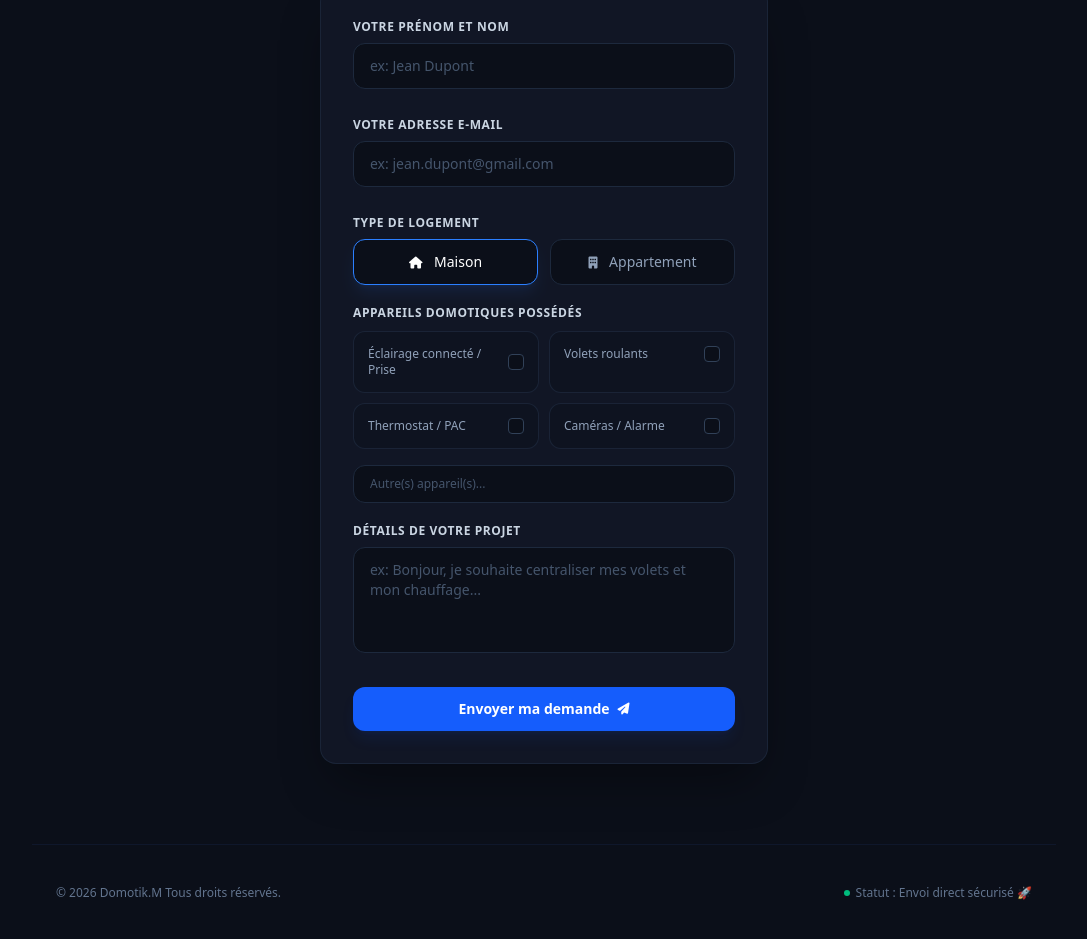
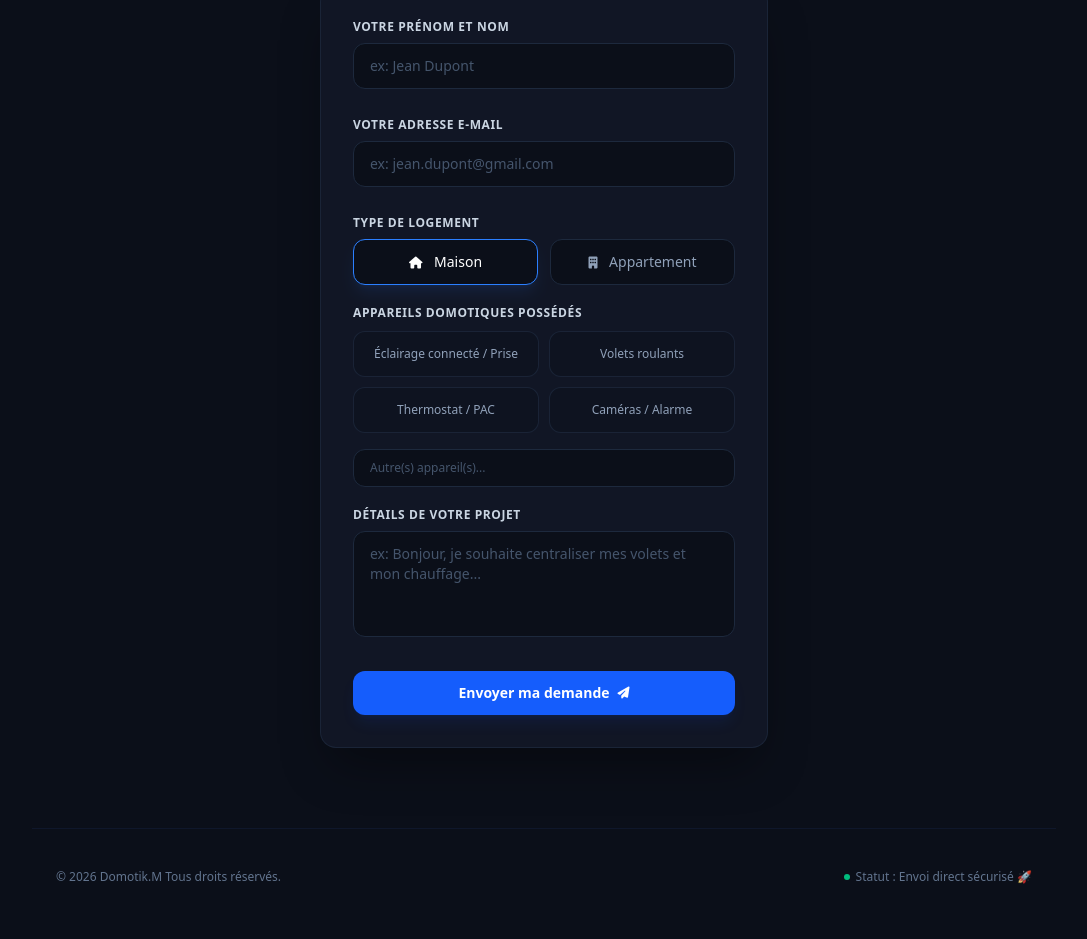
Before and after one commit to Maxence-Csnt/mon-site, a plain HTML site: page index.html in a window 1280 px wide. Shown: the part 1550-2489 px from the top of the page, without its empty margins (96-1183 px from the left). Drawn offline with nearby package versions, Linux system fonts and the light colour scheme.

Commit message:
Refactor checkbox labels for better layout

```diff
--- a/index.html
+++ b/index.html
@@ -132,53 +132,33 @@
                     </div>
                 </div>
 
-                <!-- 💡 Appareils domotiques possédés (VERSION STYLÉE) -->
+                <!-- 💡 Appareils domotiques possédés (VERSION PURÉE & CENTRÉE) -->
                 <div class="space-y-2.5">
                     <label class="block text-xs font-semibold text-slate-300 uppercase tracking-wider">Appareils domotiques possédés</label>
                     <div class="grid grid-cols-2 gap-2.5 text-xs">
 
                         <!-- Case 1 -->
-                        <label class="relative flex flex-col justify-between p-3.5 rounded-xl bg-[#0B0F19]/40 border border-slate-800/80 cursor-pointer select-none transition-all duration-200 group hover:border-slate-700 has-[:checked]:bg-blue-600/5 has-[:checked]:border-blue-500 has-[:checked]:shadow-lg has-[:checked]:shadow-blue-500/5">
+                        <label class="relative flex items-center justify-center p-3.5 rounded-xl bg-[#0B0F19]/40 border border-slate-800/80 cursor-pointer select-none transition-all duration-200 group hover:border-slate-700 text-center has-[:checked]:bg-blue-600/5 has-[:checked]:border-blue-500 has-[:checked]:shadow-lg has-[:checked]:shadow-blue-500/5">
                             <input type="checkbox" name="appareils" value="Éclairage" class="sr-only peer">
-                            <div class="flex items-center justify-between w-full">
-                                <span class="text-slate-400 font-medium group-hover:text-slate-300 peer-checked:text-white transition-colors">Éclairage connecté / Prise</span>
-                                <div class="w-4 h-4 rounded border border-slate-700 flex items-center justify-center bg-[#0B0F19] text-[10px] text-transparent peer-checked:bg-blue-500 peer-checked:border-blue-500 peer-checked:text-white transition-all shrink-0 ml-2">
-                                    <i class="fa-solid fa-check"></i>
-                                </div>
-                            </div>
+                            <span class="text-slate-400 font-medium group-hover:text-slate-300 peer-checked:text-white transition-colors">Éclairage connecté / Prise</span>
                         </label>
 
                         <!-- Case 2 -->
-                        <label class="relative flex flex-col justify-between p-3.5 rounded-xl bg-[#0B0F19]/40 border border-slate-800/80 cursor-pointer select-none transition-all duration-200 group hover:border-slate-700 has-[:checked]:bg-blue-600/5 has-[:checked]:border-blue-500 has-[:checked]:shadow-lg has-[:checked]:shadow-blue-500/5">
+                        <label class="relative flex items-center justify-center p-3.5 rounded-xl bg-[#0B0F19]/40 border border-slate-800/80 cursor-pointer select-none transition-all duration-200 group hover:border-slate-700 text-center has-[:checked]:bg-blue-600/5 has-[:checked]:border-blue-500 has-[:checked]:shadow-lg has-[:checked]:shadow-blue-500/5">
                             <input type="checkbox" name="appareils" value="Volets" class="sr-only peer">
-                            <div class="flex items-center justify-between w-full">
-                                <span class="text-slate-400 font-medium group-hover:text-slate-300 peer-checked:text-white transition-colors">Volets roulants</span>
-                                <div class="w-4 h-4 rounded border border-slate-700 flex items-center justify-center bg-[#0B0F19] text-[10px] text-transparent peer-checked:bg-blue-500 peer-checked:border-blue-500 peer-checked:text-white transition-all shrink-0 ml-2">
-                                    <i class="fa-solid fa-check"></i>
-                                </div>
-                            </div>
+                            <span class="text-slate-400 font-medium group-hover:text-slate-300 peer-checked:text-white transition-colors">Volets roulants</span>
                         </label>
 
                         <!-- Case 3 -->
-                        <label class="relative flex flex-col justify-between p-3.5 rounded-xl bg-[#0B0F19]/40 border border-slate-800/80 cursor-pointer select-none transition-all duration-200 group hover:border-slate-700 has-[:checked]:bg-blue-600/5 has-[:checked]:border-blue-500 has-[:checked]:shadow-lg has-[:checked]:shadow-blue-500/5">
+                        <label class="relative flex items-center justify-center p-3.5 rounded-xl bg-[#0B0F19]/40 border border-slate-800/80 cursor-pointer select-none transition-all duration-200 group hover:border-slate-700 text-center has-[:checked]:bg-blue-600/5 has-[:checked]:border-blue-500 has-[:checked]:shadow-lg has-[:checked]:shadow-blue-500/5">
                             <input type="checkbox" name="appareils" value="Chauffage" class="sr-only peer">
-                            <div class="flex items-center justify-between w-full">
-                                <span class="text-slate-400 font-medium group-hover:text-slate-300 peer-checked:text-white transition-colors">Thermostat / PAC</span>
-                                <div class="w-4 h-4 rounded border border-slate-700 flex items-center justify-center bg-[#0B0F19] text-[10px] text-transparent peer-checked:bg-blue-500 peer-checked:border-blue-500 peer-checked:text-white transition-all shrink-0 ml-2">
-                                    <i class="fa-solid fa-check"></i>
-                                </div>
-                            </div>
+                            <span class="text-slate-400 font-medium group-hover:text-slate-300 peer-checked:text-white transition-colors">Thermostat / PAC</span>
                         </label>
 
                         <!-- Case 4 -->
-                        <label class="relative flex flex-col justify-between p-3.5 rounded-xl bg-[#0B0F19]/40 border border-slate-800/80 cursor-pointer select-none transition-all duration-200 group hover:border-slate-700 has-[:checked]:bg-blue-600/5 has-[:checked]:border-blue-500 has-[:checked]:shadow-lg has-[:checked]:shadow-blue-500/5">
+                        <label class="relative flex items-center justify-center p-3.5 rounded-xl bg-[#0B0F19]/40 border border-slate-800/80 cursor-pointer select-none transition-all duration-200 group hover:border-slate-700 text-center has-[:checked]:bg-blue-600/5 has-[:checked]:border-blue-500 has-[:checked]:shadow-lg has-[:checked]:shadow-blue-500/5">
                             <input type="checkbox" name="appareils" value="Caméras" class="sr-only peer">
-                            <div class="flex items-center justify-between w-full">
-                                <span class="text-slate-400 font-medium group-hover:text-slate-300 peer-checked:text-white transition-colors">Caméras / Alarme</span>
-                                <div class="w-4 h-4 rounded border border-slate-700 flex items-center justify-center bg-[#0B0F19] text-[10px] text-transparent peer-checked:bg-blue-500 peer-checked:border-blue-500 peer-checked:text-white transition-all shrink-0 ml-2">
-                                    <i class="fa-solid fa-check"></i>
-                                </div>
-                            </div>
+                            <span class="text-slate-400 font-medium group-hover:text-slate-300 peer-checked:text-white transition-colors">Caméras / Alarme</span>
                         </label>
 
                     </div>
```
